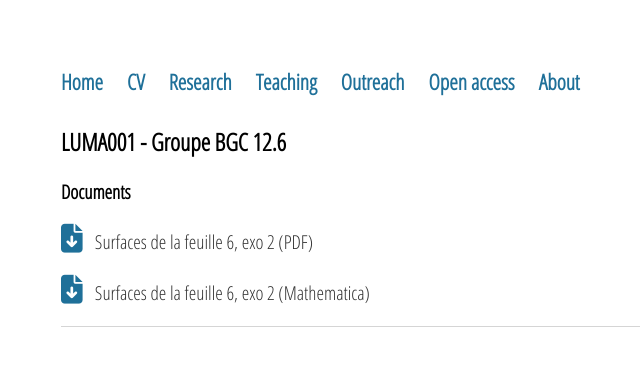
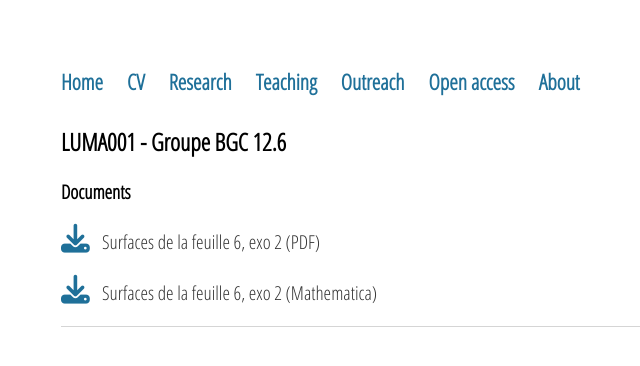
Before and after one commit to sjijon/sjijon.github.io, a Jekyll site: the page built from teaching/SU/2019-2020/LUMA001-BGC12-6.html, in a window 1280 px wide. Shown: the top 366 px of the page, without its empty margins (131-771 px from the left). Built offline with Jekyll 4.4.1, drawn with Linux system fonts in a browser that asks for light colours; nearby versions of some CDN libraries.

Commit message:
Change icon

```diff
--- a/teaching/SU/2019-2020/LUMA001-BGC12-6.html
+++ b/teaching/SU/2019-2020/LUMA001-BGC12-6.html
@@ -6,5 +6,5 @@ title: 2019-2020 LUMA001
 
 <h4>Documents</h4>
 
-<p><a href="https://github.com/sjijon/sjijon.github.io/blob/master/documents/teaching/2019-2020/SU/LUMA001/Feuille6.pdf" target="_blank"><i class="fas fa-file-download" style="font-size: 1.5em"></i></a> &nbsp; Surfaces de la feuille 6, exo 2 (PDF)</p>
-<p><a href="https://github.com/sjijon/sjijon.github.io/blob/master/documents/teaching/2019-2020/SU/LUMA001/Feuille6.nb" target="_blank"><i class="fas fa-file-download" style="font-size: 1.5em"></i></a> &nbsp; Surfaces de la feuille 6, exo 2 (Mathematica)</p>
+<p><a href="https://github.com/sjijon/sjijon.github.io/blob/master/documents/teaching/2019-2020/SU/LUMA001/Feuille6.pdf" target="_blank"><i class="fa fa-download" style="font-size: 1.5em"></i></a> &nbsp; Surfaces de la feuille 6, exo 2 (PDF)</p>
+<p><a href="https://github.com/sjijon/sjijon.github.io/blob/master/documents/teaching/2019-2020/SU/LUMA001/Feuille6.nb" target="_blank"><i class="fa fa-download" style="font-size: 1.5em"></i></a> &nbsp; Surfaces de la feuille 6, exo 2 (Mathematica)</p>
```
